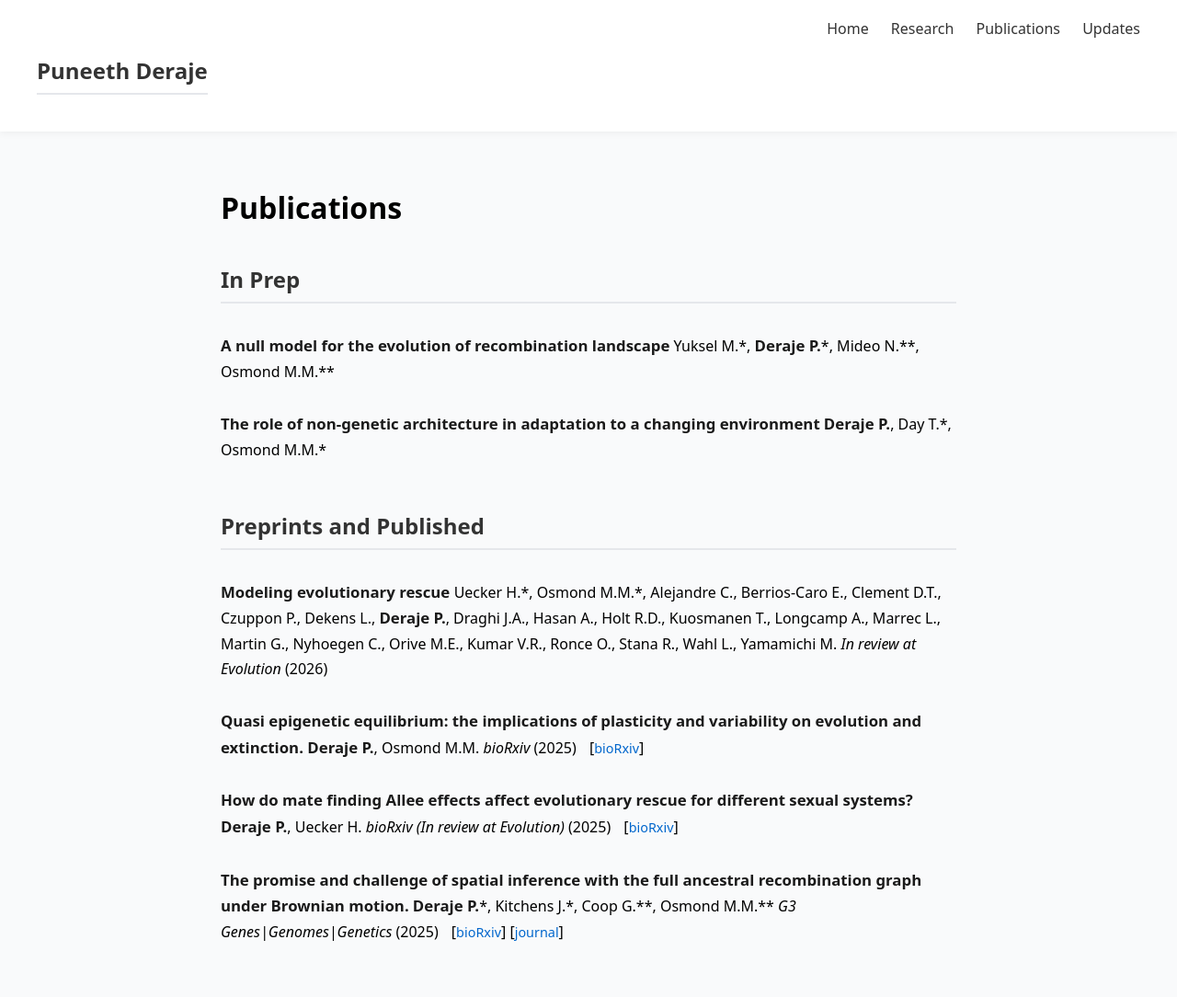
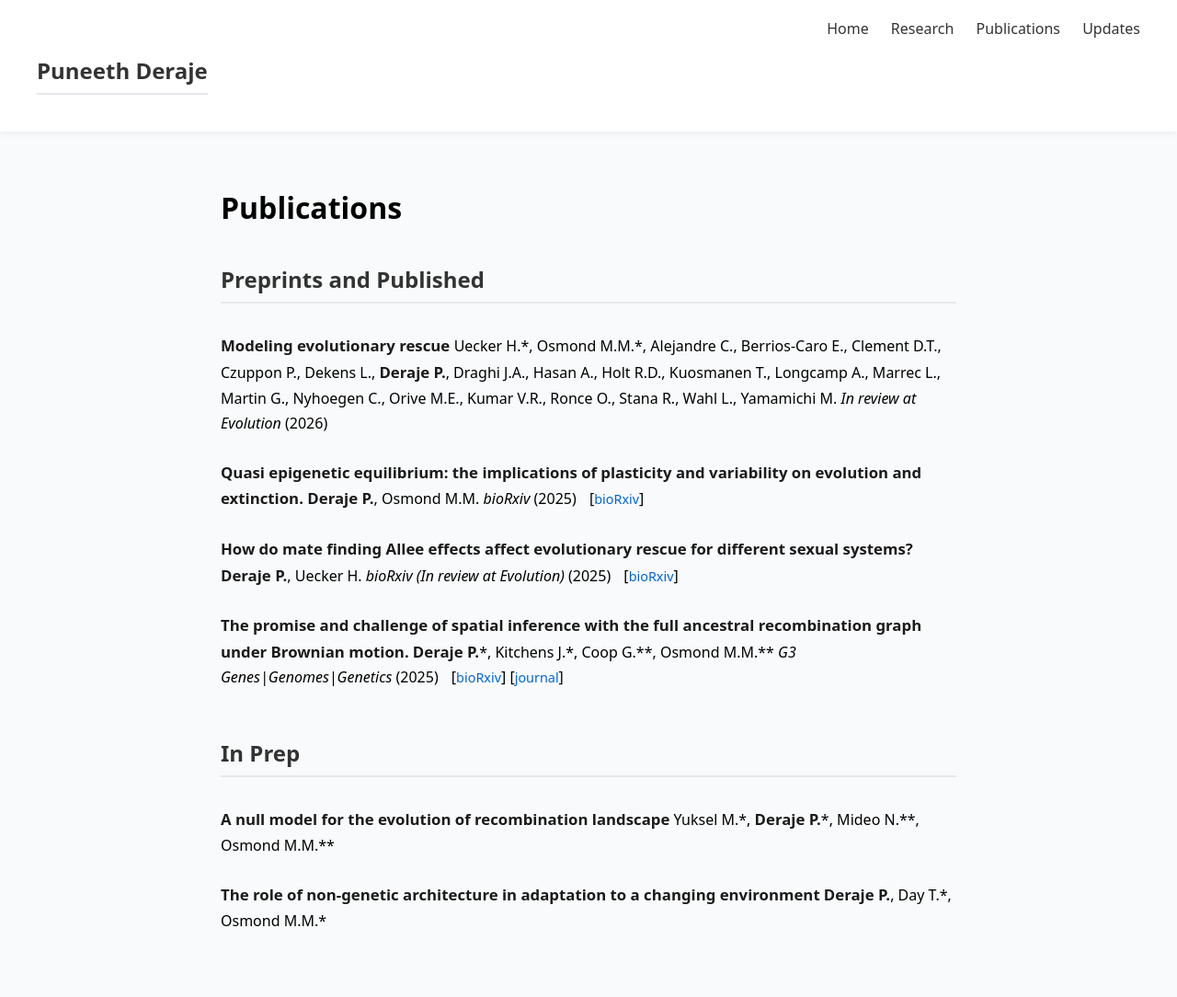
Before and after one commit to puneethderaje/puneethderaje.github.io, a Jekyll site: the page built from publications.html, in a window 1280 px wide. Shown: the whole page at 92% size. Built offline with Jekyll 4.4.1, drawn with Linux system fonts in a browser that asks for light colours.

Commit message:
Updating information

```diff
--- a/assets/style.css
+++ b/assets/style.css
@@ -56,13 +56,20 @@ h2 {
 
 .pub-item {
   padding: 12px 0;
-  margin-bottom: 5px;
+  margin-bottom: 2px;
   line-height: 1.7;
 }
 
 .pub-item strong {
   color: #1a1a1a;
   font-size: 1.05rem;
+}
+
+.pub-contribution {
+  margin-top: 6px;
+  font-size: 0.9rem;
+  color: #555;
+  font-style: italic;
 }
 
 .pub-links {
--- a/publications.html
+++ b/publications.html
@@ -5,17 +5,10 @@ title: Publications
 
 <h1>Publications</h1>
 
-<h2>In Prep</h2>
-{% for pub in site.data.in_prep %}
-<div class="pub-item">
-  <strong>{{ pub.title }}</strong> {{ pub.authors }}
-</div>
-{% endfor %}
-
-
 <h2>Preprints and Published</h2>
 {% for pub in site.data.publications %}
 <div class="pub-item">
+  <div>
     <strong>{{ pub.title }}</strong> {{ pub.authors }} <em>{{ pub.venue }}</em> ({{ pub.year }})
     {% if pub.biorxiv or pub.journal or pub.slides %}
     <span class="pub-links">
@@ -25,4 +18,15 @@ title: Publications
     </span>
     {% endif %}
   </div>
+  {% if pub.contributions %}
+  <div class="pub-contribution">Contribution: {{ pub.contributions }}</div>
+  {% endif %}
+</div>
 {% endfor %}
+
+<h2>In Prep</h2>
+{% for pub in site.data.in_prep %}
+<div class="pub-item">
+  <strong>{{ pub.title }}</strong> {{ pub.authors }}
+</div>
+{% endfor %}
```
Lines whose indentation alone changed are shown as unchanged.
